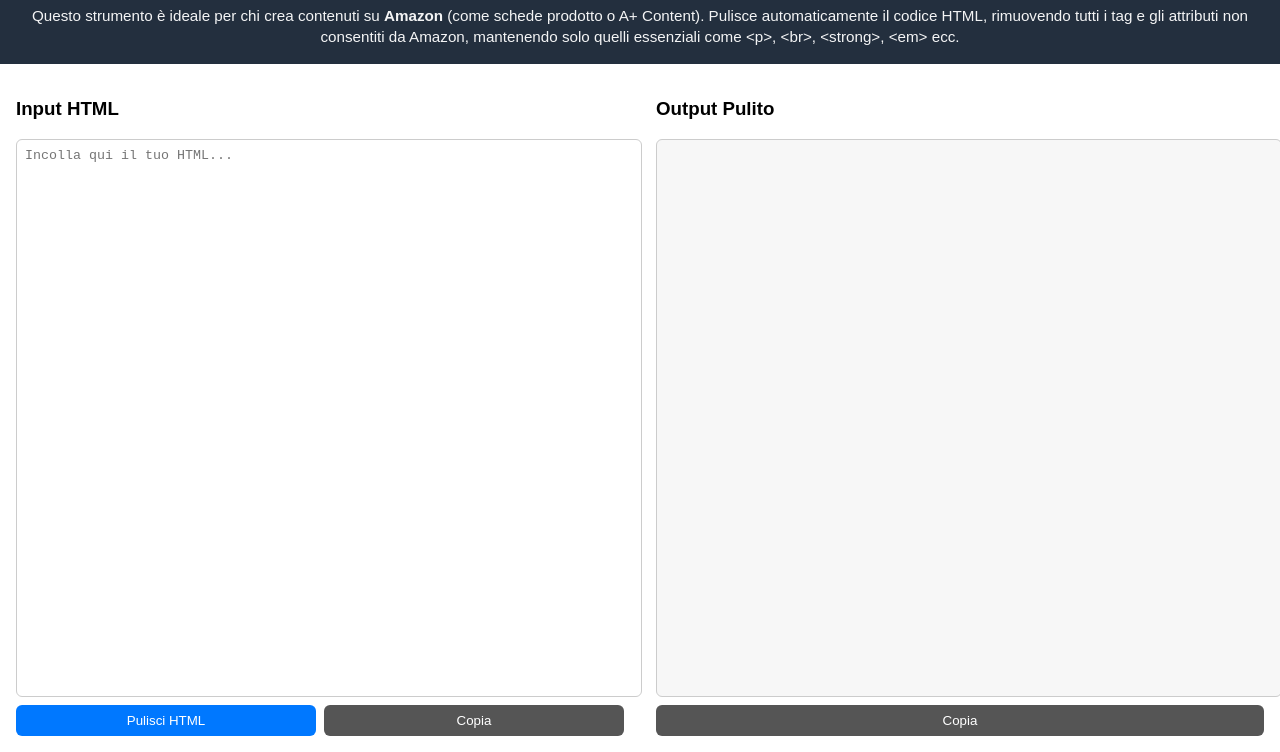
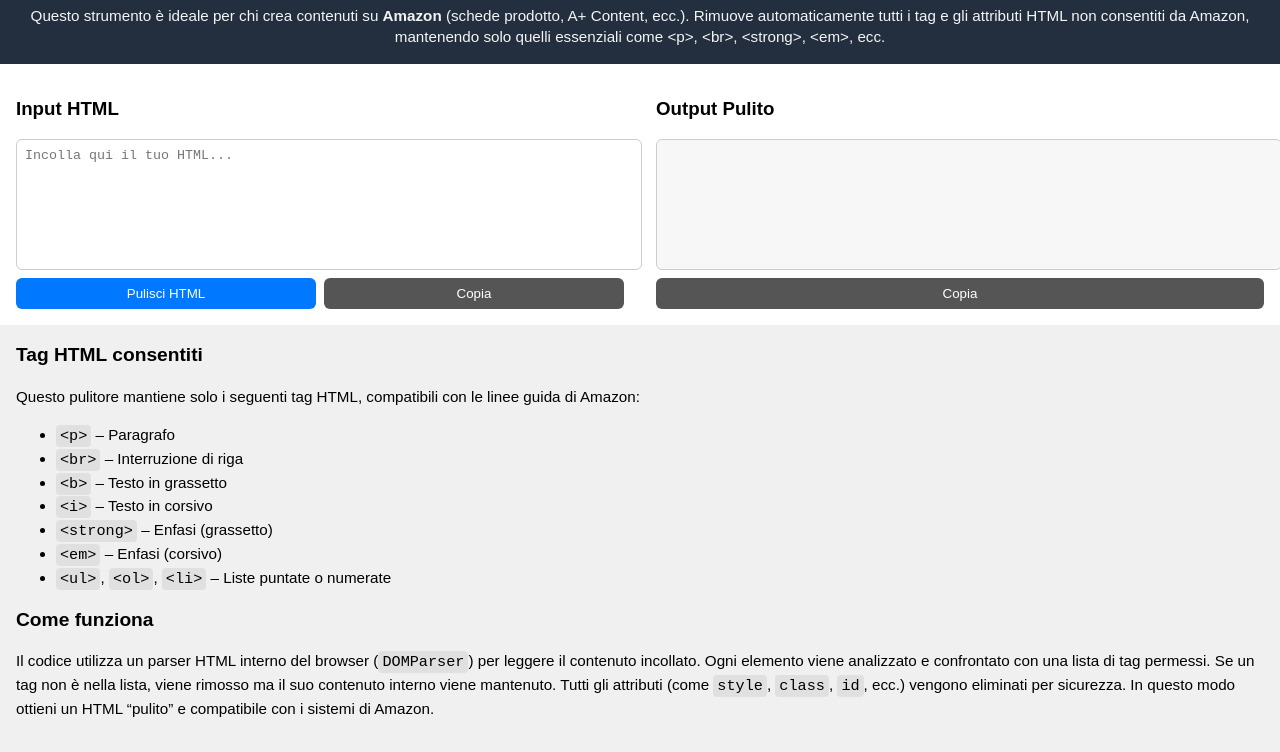
Before and after one commit to zGolden31/AmazonStripHTML, a plain HTML site: page index.html in a window 1280 px wide. Shown: the part 48-800 px from the top of the page. Drawn offline with Linux system fonts and the light colour scheme.

Commit message:
Aggiunta spiegazione finale

```diff
--- a/index.html
+++ b/index.html
@@ -89,15 +89,33 @@
       white-space: pre-wrap;
       overflow-y: auto;
     }
+
+    footer {
+      background: #f0f0f0;
+      padding: 1rem;
+      font-size: 0.95rem;
+      line-height: 1.5;
+    }
+
+    footer h2 {
+      font-size: 1.2rem;
+      margin-top: 0;
+    }
+
+    footer code {
+      background: #e0e0e0;
+      padding: 2px 4px;
+      border-radius: 4px;
+    }
   </style>
 </head>
 <body>
   <header>
     <h1>HTML Cleaner per Amazon</h1>
     <p>
-      Questo strumento è ideale per chi crea contenuti su <strong>Amazon</strong> (come schede prodotto o A+ Content).
-      Pulisce automaticamente il codice HTML, rimuovendo tutti i tag e gli attributi non consentiti da Amazon,
-      mantenendo solo quelli essenziali come &lt;p&gt;, &lt;br&gt;, &lt;strong&gt;, &lt;em&gt; ecc.
+      Questo strumento è ideale per chi crea contenuti su <strong>Amazon</strong> (schede prodotto, A+ Content, ecc.).
+      Rimuove automaticamente tutti i tag e gli attributi HTML non consentiti da Amazon,
+      mantenendo solo quelli essenziali come &lt;p&gt;, &lt;br&gt;, &lt;strong&gt;, &lt;em&gt;, ecc.
     </p>
   </header>
 
@@ -120,9 +138,34 @@
     </div>
   </main>
 
+  <footer>
+    <h2>Tag HTML consentiti</h2>
+    <p>
+      Questo pulitore mantiene solo i seguenti tag HTML, compatibili con le linee guida di Amazon:
+    </p>
+    <ul>
+      <li><code>&lt;p&gt;</code> – Paragrafo</li>
+      <li><code>&lt;br&gt;</code> – Interruzione di riga</li>
+      <li><code>&lt;b&gt;</code> – Testo in grassetto</li>
+      <li><code>&lt;i&gt;</code> – Testo in corsivo</li>
+      <li><code>&lt;strong&gt;</code> – Enfasi (grassetto)</li>
+      <li><code>&lt;em&gt;</code> – Enfasi (corsivo)</li>
+      <li><code>&lt;ul&gt;</code>, <code>&lt;ol&gt;</code>, <code>&lt;li&gt;</code> – Liste puntate o numerate</li>
+    </ul>
+
+    <h2>Come funziona</h2>
+    <p>
+      Il codice utilizza un parser HTML interno del browser (<code>DOMParser</code>) per leggere il contenuto incollato.
+      Ogni elemento viene analizzato e confrontato con una lista di tag permessi.
+      Se un tag non è nella lista, viene rimosso ma il suo contenuto interno viene mantenuto.
+      Tutti gli attributi (come <code>style</code>, <code>class</code>, <code>id</code>, ecc.) vengono eliminati per sicurezza.
+      In questo modo ottieni un HTML “pulito” e compatibile con i sistemi di Amazon.
+    </p>
+  </footer>
+
   <script>
     function cleanHTML() {
-      const allowedTags = ['p', 'br', 'b', 'i', 'strong', 'em', 'ul', 'ol', 'li']; // Tag tipici consentiti da Amazon
+      const allowedTags = ['p', 'br', 'b', 'i', 'strong', 'em', 'ul', 'ol', 'li']; // Tag consentiti su Amazon
       const input = document.getElementById('input').value;
 
       const parser = new DOMParser();
```
